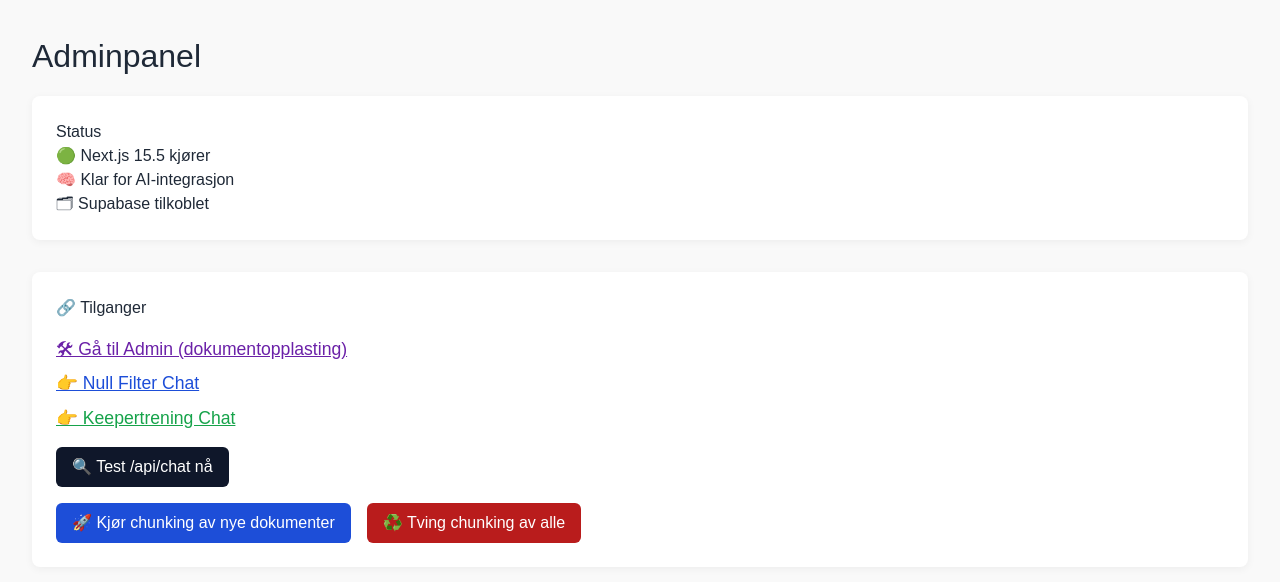
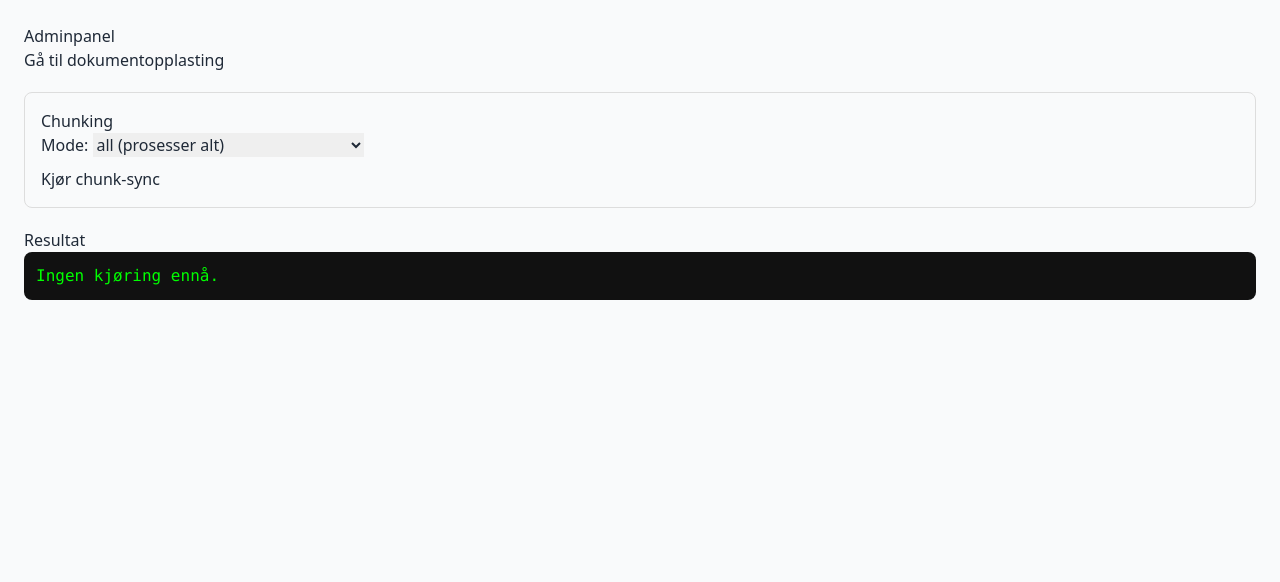
Before and after one commit to mortenhoelno/Nullfilter-admin, a Next.js app: page / in a window 1280 px wide. Shown: the top 582 px of the page. Built offline with nearby package versions, Linux system fonts and the light colour scheme.

Commit message:
Update index.js

```diff
--- a/pages/index.js
+++ b/pages/index.js
@@ -1,157 +1,66 @@
+// pages/index.js — FERDIG VERSJON
 import { useState } from "react";
-import Link from "next/link";
 
-export default function Dashboard() {
-  const [responseText, setResponseText] = useState(null);
+export default function AdminIndex() {
+  const [busy, setBusy] = useState(false);
+  const [log, setLog] = useState(null);
+  const [mode, setMode] = useState("all"); // "all" | "new"
 
-  async function testChatApi() {
-    const resp = await fetch("/api/chat", {
+  async function runChunk() {
+    try {
+      setBusy(true);
+      setLog(null);
+      const r = await fetch("/api/chunk-sync", {
         method: "POST",
         headers: { "Content-Type": "application/json" },
-      body: JSON.stringify({
-        personaId: "nullfilter",
-        message: "Jeg føler meg helt overveldet og får ikke puste.",
-        history: []
-      })
+        body: JSON.stringify({ mode, limit: 100 }),
       });
-
-    const data = await resp.json();
-    setResponseText(data.reply || "Ingen svar mottatt 😕");
+      const json = await r.json();
+      setLog(json);
+    } catch (e) {
+      setLog({ ok: false, error: String(e) });
+    } finally {
+      setBusy(false);
     }
-
-  async function runChunkSync(force = false) {
-    const url = `/api/chunk-sync${force ? "?force=true" : ""}`;
-    const resp = await fetch(url);
-    const data = await resp.json();
-    alert(`✅ Ferdig: ${data.successCount} dokumenter chunket.\n❌ Feil: ${data.failedCount}`);
-    console.log("Detaljer:", data);
   }
 
   return (
-    <main style={{
-      padding: "2rem",
-      fontFamily: "Arial",
-      background: "#f9f9f9",
-      minHeight: "100vh"
-    }}>
-      <h1 style={{ fontSize: "2rem", marginBottom: "1rem" }}>Adminpanel</h1>
+    <div style={{ padding: 24, fontFamily: "system-ui, sans-serif" }}>
+      <h1>Adminpanel</h1>
+      <p>
+        <a href="/admin">Gå til dokumentopplasting</a>
+      </p>
 
-      <section style={{
-        background: "white",
-        padding: "1.5rem",
-        borderRadius: "8px",
-        boxShadow: "0 2px 8px rgba(0,0,0,0.05)",
-        marginBottom: "2rem"
-      }}>
-        <h2>Status</h2>
-        <ul>
-          <li>🟢 Next.js 15.5 kjører</li>
-          <li>🧠 Klar for AI-integrasjon</li>
-          <li>🗂 Supabase tilkoblet</li>
-        </ul>
-      </section>
+      <div style={{ marginTop: 20, border: "1px solid #ddd", padding: 16, borderRadius: 8 }}>
+        <h2>Chunking</h2>
+        <label>
+          Mode:&nbsp;
+          <select value={mode} onChange={(e) => setMode(e.target.value)}>
+            <option value="all">all (prosesser alt)</option>
+            <option value="new">new (hopp over allerede chunket)</option>
+          </select>
+        </label>
+        <br />
+        <button disabled={busy} onClick={runChunk} style={{ marginTop: 10 }}>
+          {busy ? "Chunker…" : "Kjør chunk-sync"}
+        </button>
+      </div>
 
-      <section style={{
-        background: "white",
-        padding: "1.5rem",
-        borderRadius: "8px",
-        boxShadow: "0 2px 8px rgba(0,0,0,0.05)"
-      }}>
-        <h2>🔗 Tilganger</h2>
-        <ul style={{ listStyle: "none", padding: 0, marginTop: "1rem" }}>
-          <li style={{ marginBottom: "0.5rem" }}>
-            <Link href="/admin">
-              <a style={{
-                color: "#6b21a8",
-                textDecoration: "underline",
-                fontSize: "1.1rem"
-              }}>
-                🛠 Gå til Admin (dokumentopplasting)
-              </a>
-            </Link>
-          </li>
-          <li>
-            <Link href="/chat-nullfilter">
-              <a style={{
-                color: "#1d4ed8",
-                textDecoration: "underline",
-                fontSize: "1.1rem"
-              }}>
-                👉 Null Filter Chat
-              </a>
-            </Link>
-          </li>
-          <li style={{ marginTop: "0.5rem" }}>
-            <Link href="/chat-keepertrening">
-              <a style={{
-                color: "#16a34a",
-                textDecoration: "underline",
-                fontSize: "1.1rem"
-              }}>
-                👉 Keepertrening Chat
-              </a>
-            </Link>
-          </li>
-          <li style={{ marginTop: "1rem" }}>
-            <button
-              onClick={testChatApi}
+      <div style={{ marginTop: 20 }}>
+        <h3>Resultat</h3>
+        <pre
           style={{
-                padding: "0.5rem 1rem",
-                backgroundColor: "#0f172a",
-                color: "white",
-                border: "none",
-                borderRadius: "6px",
-                cursor: "pointer"
+            background: "#111",
+            color: "#0f0",
+            padding: 12,
+            borderRadius: 8,
+            overflow: "auto",
+            maxHeight: 400,
           }}
         >
-              🔍 Test /api/chat nå
-            </button>
-          </li>
-          <li style={{ marginTop: "1rem" }}>
-            <button
-              onClick={() => runChunkSync(false)}
-              style={{
-                padding: "0.5rem 1rem",
-                backgroundColor: "#1d4ed8",
-                color: "white",
-                border: "none",
-                borderRadius: "6px",
-                cursor: "pointer",
-                marginRight: "1rem"
-              }}
-            >
-              🚀 Kjør chunking av nye dokumenter
-            </button>
-            <button
-              onClick={() => runChunkSync(true)}
-              style={{
-                padding: "0.5rem 1rem",
-                backgroundColor: "#b91c1c",
-                color: "white",
-                border: "none",
-                borderRadius: "6px",
-                cursor: "pointer"
-              }}
-            >
-              ♻️ Tving chunking av alle
-            </button>
-          </li>
-        </ul>
-
-        {/* 👇 Viser AI-svaret rett under knappen */}
-        {responseText && (
-          <div style={{
-            marginTop: "1.5rem",
-            padding: "1rem",
-            backgroundColor: "#eef2ff",
-            borderLeft: "4px solid #4338ca",
-            borderRadius: "6px"
-          }}>
-            <strong>Svar fra AI:</strong>
-            <p style={{ marginTop: "0.5rem" }}>{responseText}</p>
+{log ? JSON.stringify(log, null, 2) : "Ingen kjøring ennå."}
+        </pre>
       </div>
-        )}
-      </section>
-    </main>
+    </div>
   );
 }
```
Lines whose indentation alone changed are shown as unchanged.
